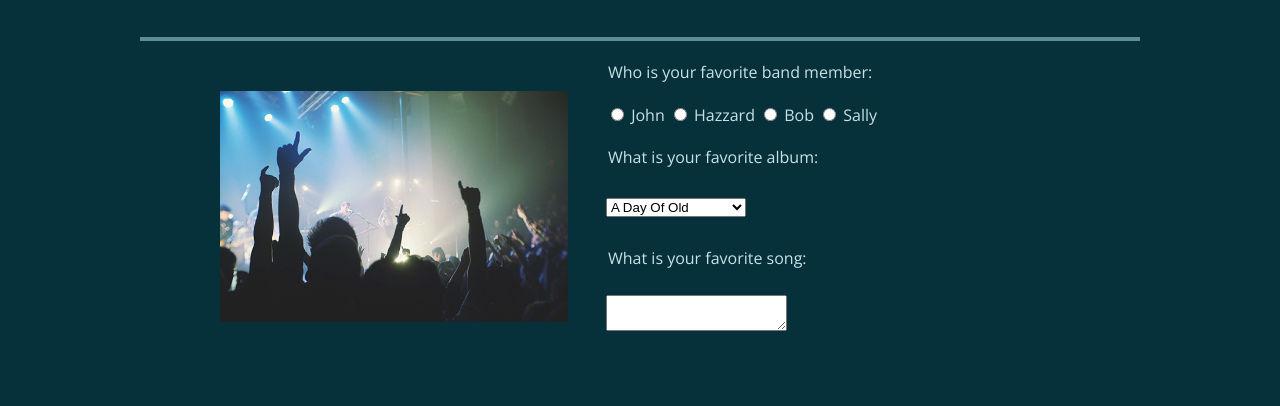
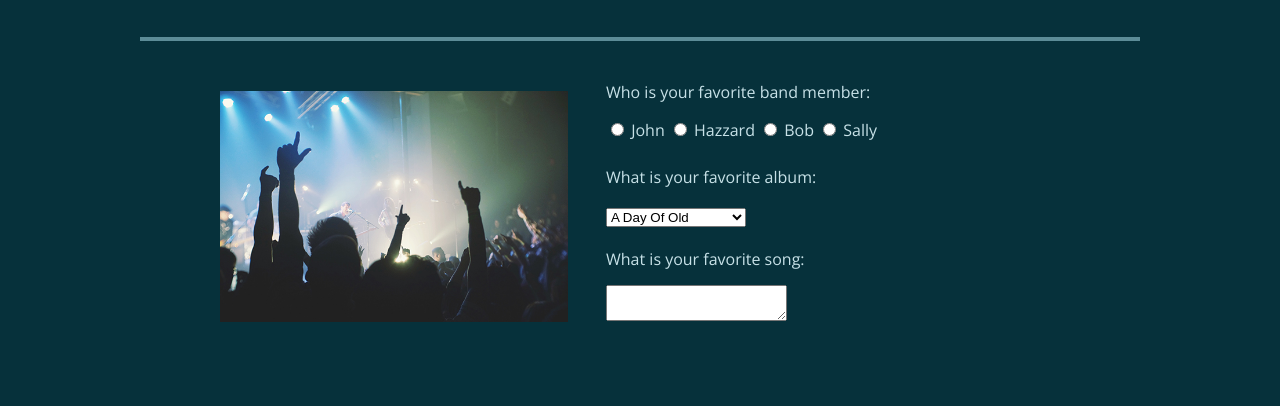
Before and after one commit to robertmullin/Project_8, a plain HTML site: page survey.html in a window 1280 px wide. Shown: the part 546-952 px from the top of the page. Drawn offline with nearby package versions, Linux system fonts and the light colour scheme.

Commit message:
Fixes
Fixes

```diff
--- a/css/survey.css
+++ b/css/survey.css
@@ -13,6 +13,7 @@ form {
 
 .container{
   text-align: center;
+  margin-top: 20px;
 }
 .newsletter{
   text-align: center;
@@ -20,7 +21,9 @@ form {
 
 legend {
   text-decoration: none;
+  text-align: left;
   margin-bottom: 5px;
+  margin-left: -2px;
 }
 
 fieldset {
@@ -31,7 +34,7 @@ fieldset {
 label {
     display: block;
     text-align: left;
-    margin: 10px 0px;
+    margin: 5px 0px;
 }
 
 .bandmember {
@@ -40,7 +43,7 @@ label {
 
 select {
     display: block;
-    margin: 20px 0px;
+    margin: 20px 0px 0px 0px;
 }
 
 textarea {
--- a/survey.html
+++ b/survey.html
@@ -46,7 +46,7 @@
             </fieldset>
 
              <fieldset>
-              <legend for="albums">What is your favorite album:</legend>
+              <label for="albums">What is your favorite album:</label>
                   <select id="albums" name="select">
                     <option value="1">A Day Of Old</option>
                     <option value="2">Diamond Fireworks</option>
@@ -63,7 +63,7 @@
               </fieldset>
 
               <fieldset>
-              <legend for="favorite">What is your favorite song:</legend>
+              <label for="favorite">What is your favorite song:</label>
               <textarea id="favorite" name="favorite_song"></textarea>
               </fieldset>
             </form>
```
